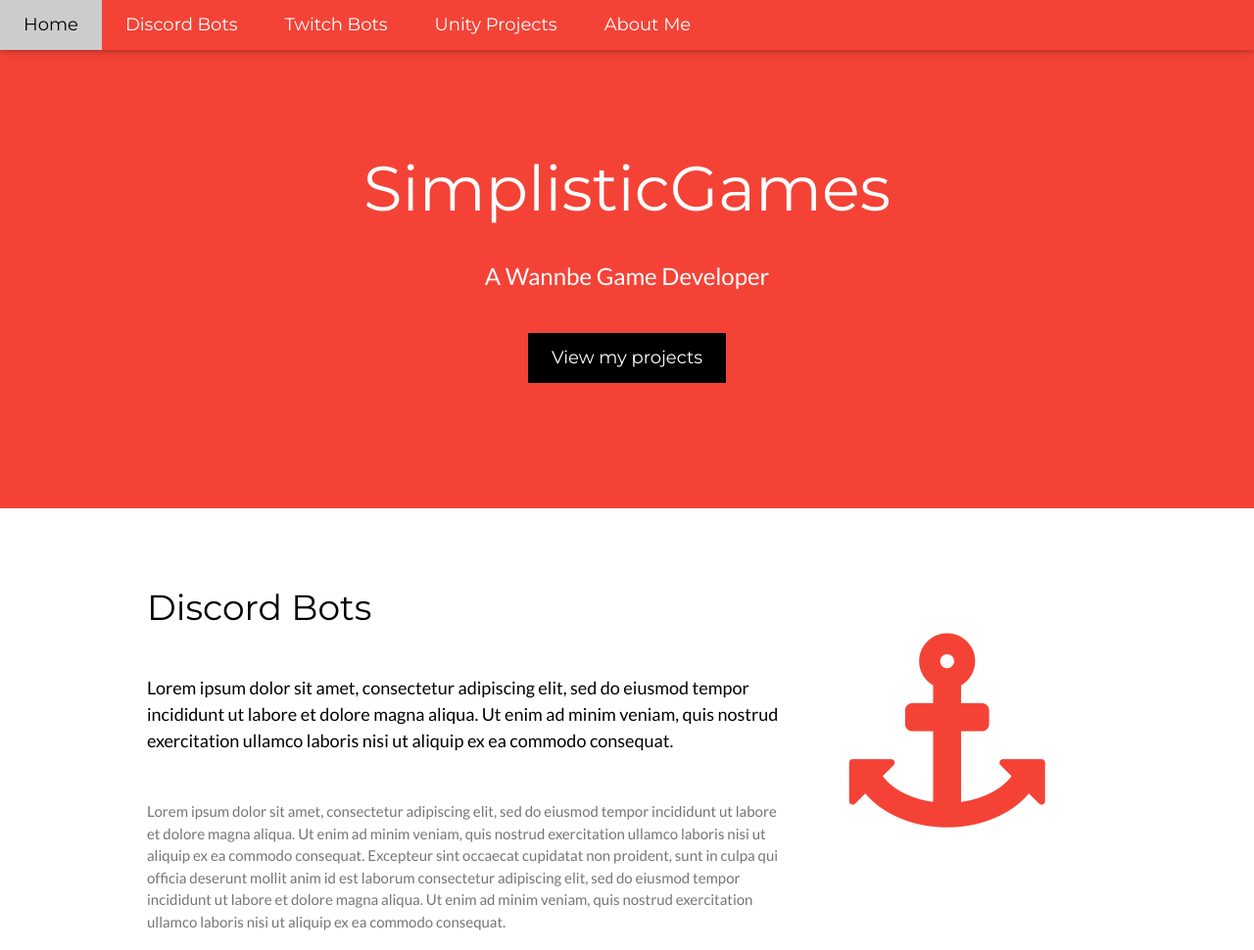
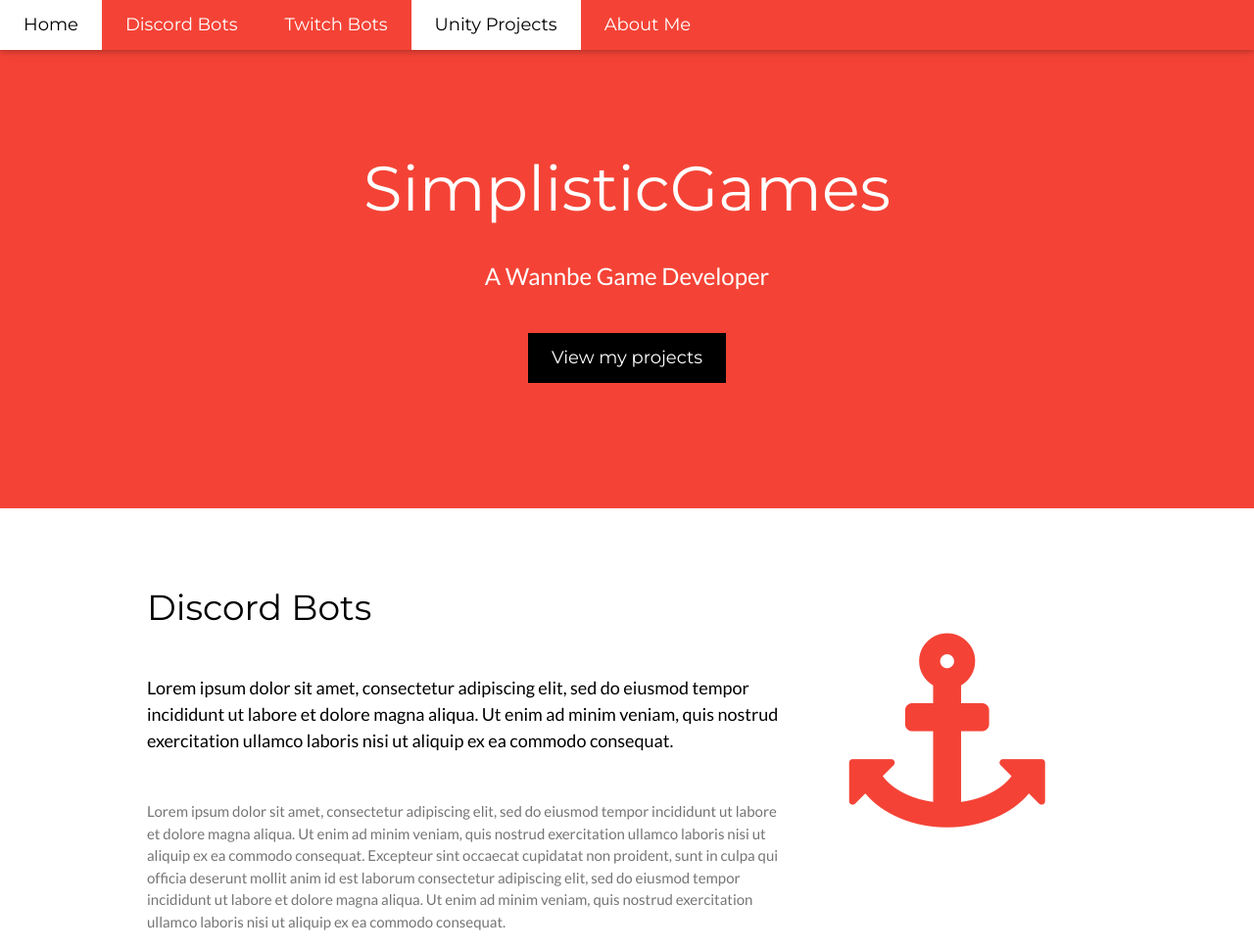
Before and after one commit to SimplisticGames/simplisticgames.github.io, a plain HTML site: page gamedevelopment.html in a window 1280 px wide. Shown: the top 970 px of the page at 98% size. Drawn offline with nearby package versions, Linux system fonts and the light colour scheme.

Commit message:
Update gamedevelopment.html

```diff
--- a/gamedevelopment.html
+++ b/gamedevelopment.html
@@ -18,10 +18,10 @@
 <div class="w3-top">
   <div class="w3-bar w3-red w3-card w3-left-align w3-large">
     <a class="w3-bar-item w3-button w3-hide-medium w3-hide-large w3-right w3-padding-large w3-hover-white w3-large w3-red" href="javascript:void(0);" onclick="myFunction()" title="Toggle Navigation Menu"><i class="fa fa-bars"></i></a>
-    <a href="index.html" class="w3-bar-item w3-button w3-padding-large w3-white">Home</a>
+    <a href="index.html" class="w3-bar-item w3-button w3-padding-large w3-hover-white">Home</a>
     <a href="discordbots.html" class="w3-bar-item w3-button w3-hide-small w3-padding-large w3-hover-white">Discord Bots</a>
     <a href="twitchbots.html" class="w3-bar-item w3-button w3-hide-small w3-padding-large w3-hover-white">Twitch Bots</a>
-    <a href="gamedevelopment.html" class="w3-bar-item w3-button w3-hide-small w3-padding-large w3-hover-white">Unity Projects</a>
+    <a href="gamedevelopment.html" class="w3-bar-item w3-button w3-hide-small w3-padding-large w3-white">Unity Projects</a>
     <a href="aboutme.html" class="w3-bar-item w3-button w3-hide-small w3-padding-large w3-hover-white">About Me</a>
   </div>
 
```
